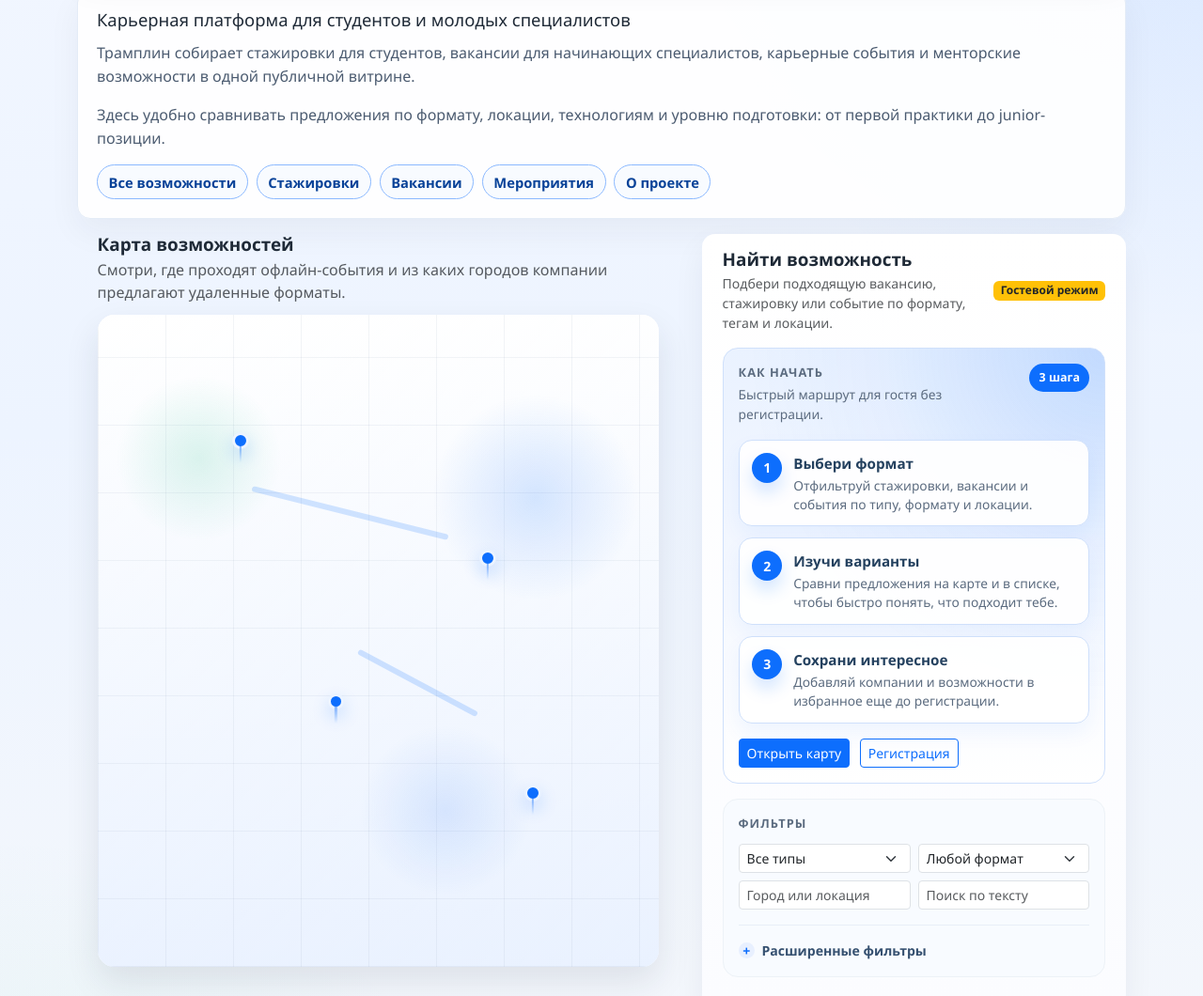
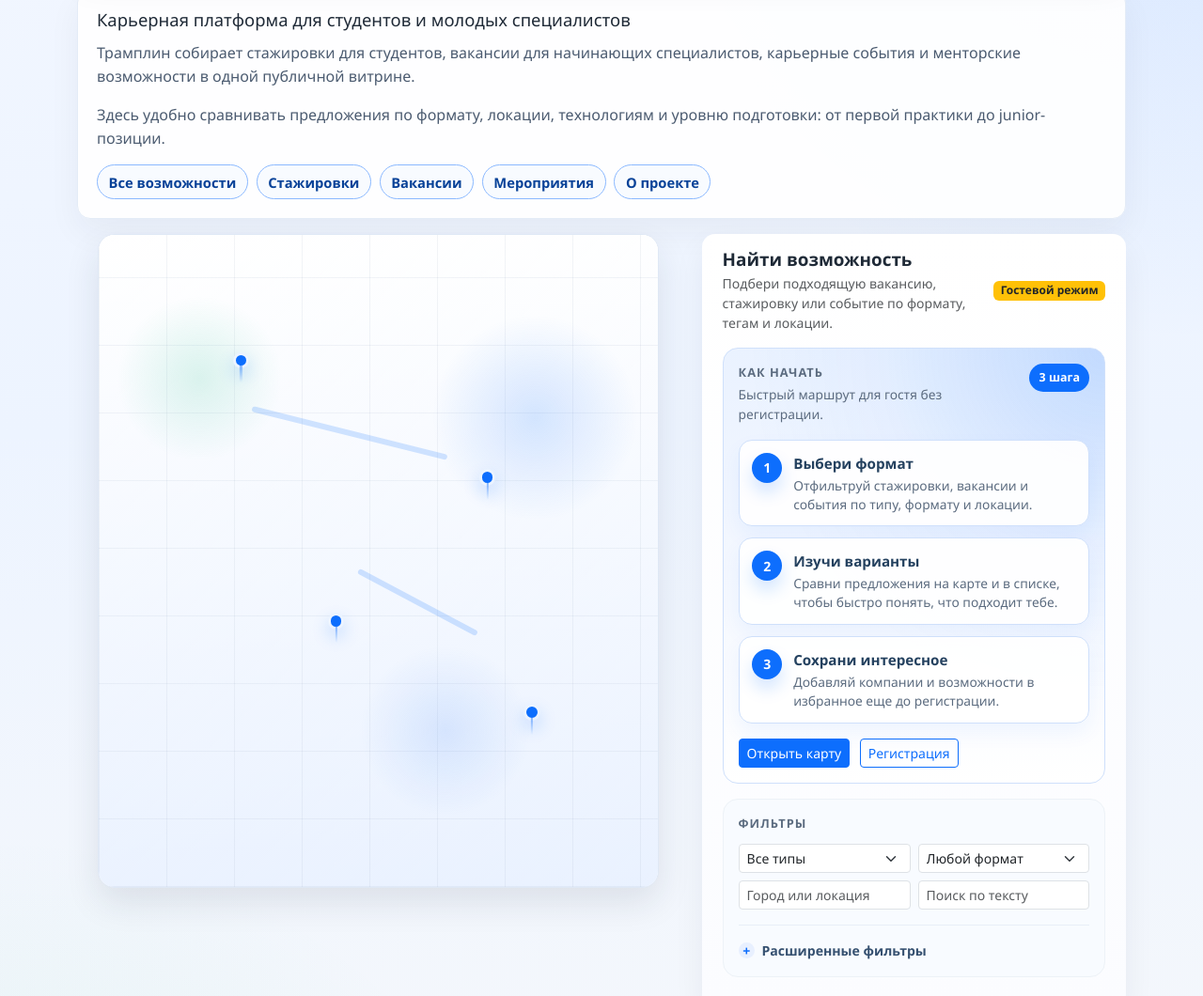
Before and after one commit to NerdySnake6/if-else-hackathon-2026, a website built with Vite: page frontend/index.html in a window 1280 px wide. Shown: the part 299-1359 px from the top of the page at 94% size. Built offline with nearby package versions, Linux system fonts and the light colour scheme; no server answers; files whose address does not match are found by name.

Commit message:
Simplify map column layout

```diff
--- a/frontend/index.html
+++ b/frontend/index.html
@@ -189,12 +189,6 @@
             <div class="row home-stage-row">
                 <div class="col-md-7 mb-3" id="homeMapColumn">
                     <div class="map-panel">
-                        <div class="map-panel-header">
-                            <div>
-                                <h2 class="section-heading mb-1">Карта возможностей</h2>
-                                <p class="text-muted mb-0">Смотри, где проходят офлайн-события и из каких городов компании предлагают удаленные форматы.</p>
-                            </div>
-                        </div>
                         <div class="map-stage" id="mapStage" tabindex="0" aria-label="Интерактивная карта возможностей">
                             <div class="map-placeholder" id="mapPlaceholder">
                                 <div class="map-preview" aria-hidden="true">
--- a/frontend/src/style.css
+++ b/frontend/src/style.css
@@ -457,11 +457,10 @@
     width: 100%;
     min-height: 694px;
     border-radius: 18px;
+    border: 1px solid #dfe8f5;
     overflow: hidden;
     box-shadow: 0 16px 36px rgba(31, 42, 55, 0.1);
-    background:
-        radial-gradient(circle at top right, rgba(13, 110, 253, 0.1), transparent 30%),
-        linear-gradient(180deg, #ffffff 0%, #eef4ff 100%);
+    background: #fff;
 }
 
 #map {
@@ -608,18 +607,10 @@
 .map-panel {
     display: flex;
     flex-direction: column;
-    gap: 0.75rem;
     width: 100%;
     height: 100%;
     padding-inline: 1.35rem;
     box-sizing: border-box;
-}
-
-.map-panel-header {
-    display: flex;
-    justify-content: space-between;
-    gap: 1rem;
-    align-items: flex-start;
 }
 
 .map-panel-chip {
@@ -662,7 +653,6 @@
     align-items: flex-start;
 }
 
-.home-stage-row .map-panel-header > div,
 .home-stage-row #homeListHeader > div {
     max-width: 34rem;
 }
```
